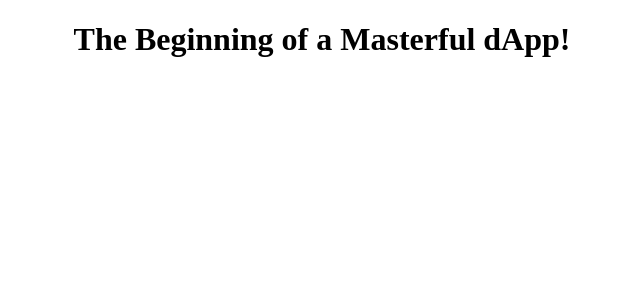
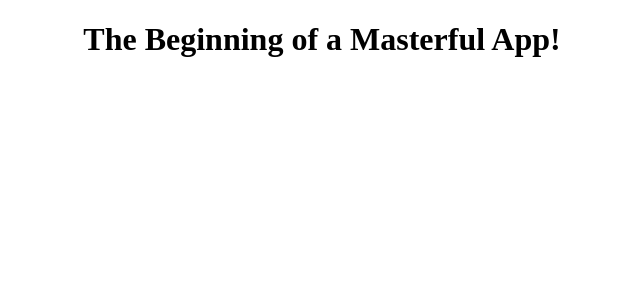
Before and after one commit to KagemniKarimu/cosmjs-master-app-template, a React app: page / in a window 1280 px wide. Shown: the top 300 px of the page, without its empty margins (318-958 px from the left). Built offline with nearby package versions, Linux system fonts and the light colour scheme.

Commit message:
dapp -> App rename

```diff
--- a/src/App.js
+++ b/src/App.js
@@ -16,7 +16,7 @@ const App = () =>{
 */
     return (
         <h1>
-            <center>The Beginning of a Masterful dApp!</center>
+            <center>The Beginning of a Masterful App!</center>
         </h1>
     )
 }
```
